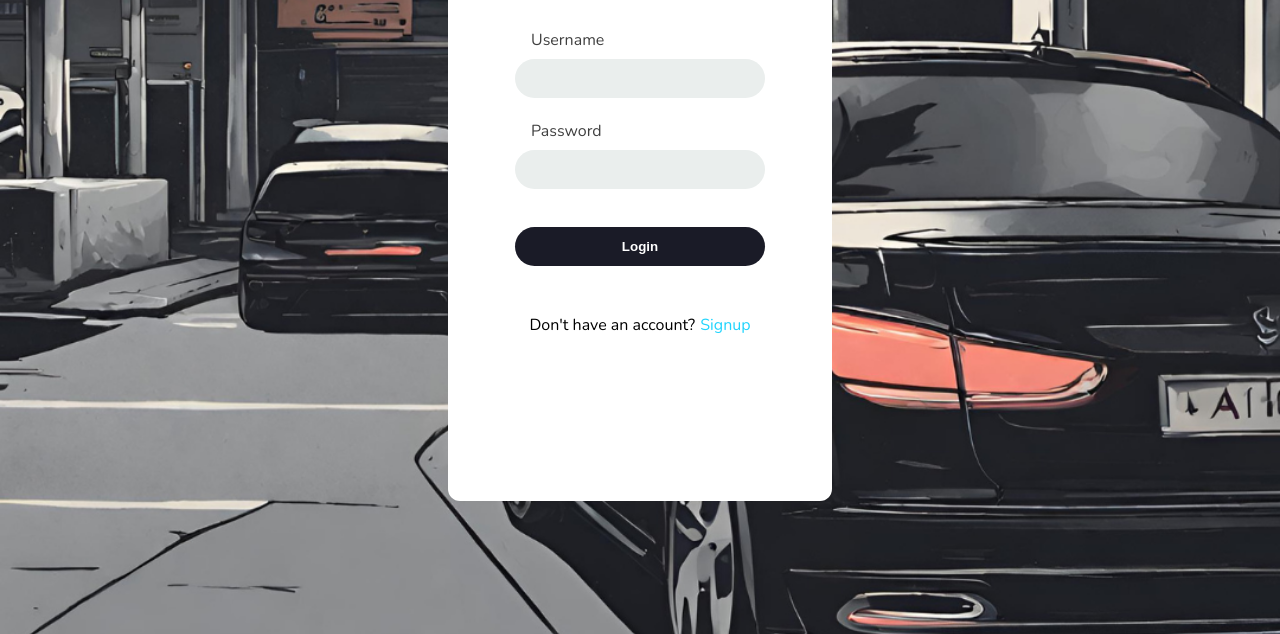
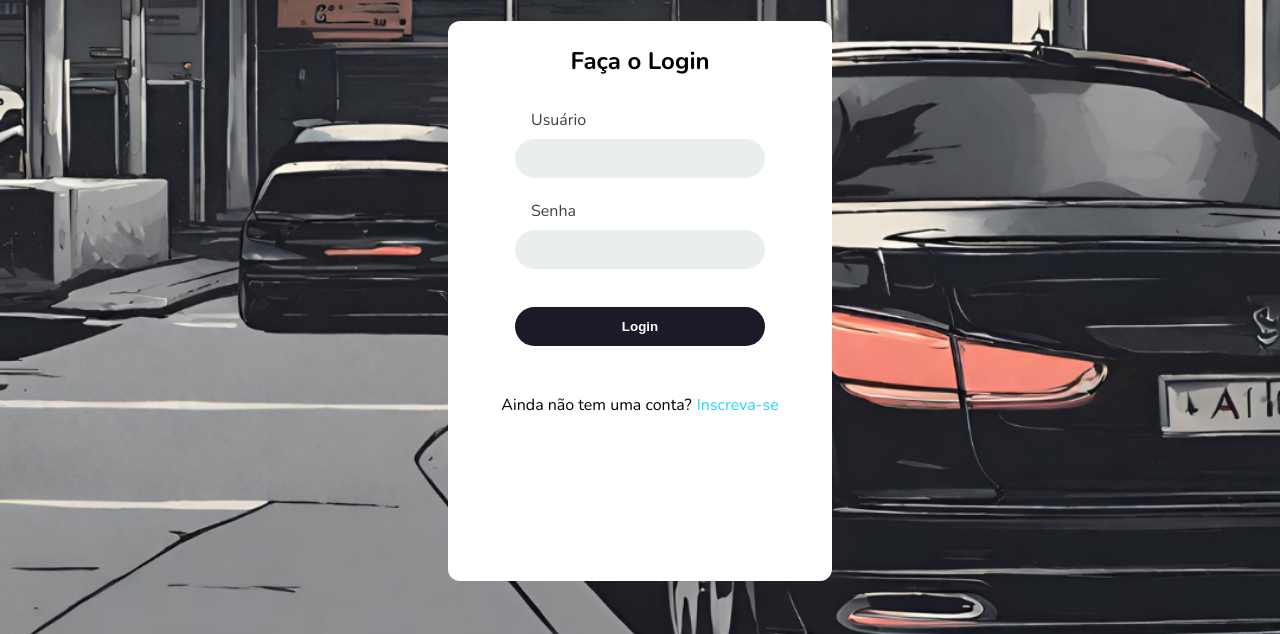
Before and after one commit to DaikKiad/projeto-carioca, a website: page perfil.html in a window 1280 px wide. Shown: the part 166-800 px from the top of the page. Drawn offline with nearby package versions, Linux system fonts and the light colour scheme.

Commit message:
mudanças finais icone

```diff
--- a/perfil.html
+++ b/perfil.html
@@ -49,18 +49,18 @@
 <div class="form">
     <form action="#" class="sub-form">
         <div class="upper-form">
-            <h2>Login Form</h2>
-            <label>Username</label> <br>
+            <h2>Faça o Login</h2>
+            <label>Usuário</label> <br>
             <input type="text" name="username"> <br>
-            <label>Password</label> <br>
+            <label>Senha</label> <br>
             <input type="password" name="password"> <br>
             <div class="btn">
                 <button type="submit">Login</button> <br>
             </div>
         </div>
         <div class="bottom-form">
-            <div class="no-account">Don't have an account?</div>
-            <a href="#" class="signup">Signup</a>
+            <div class="no-account">Ainda não tem uma conta?</div>
+            <a href="#" class="signup">Inscreva-se</a>
         </div>
     </form>
 </div>
```
Also changed, not shown: index.html (+1 -1 lines), assets/img/icone park easy.png (renamed from assets/img/Design sem nome (5) (3).png).
